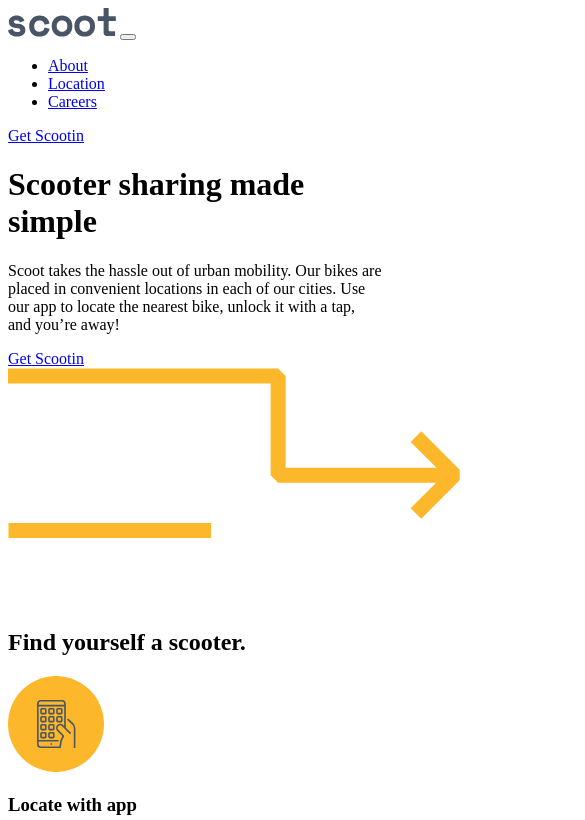
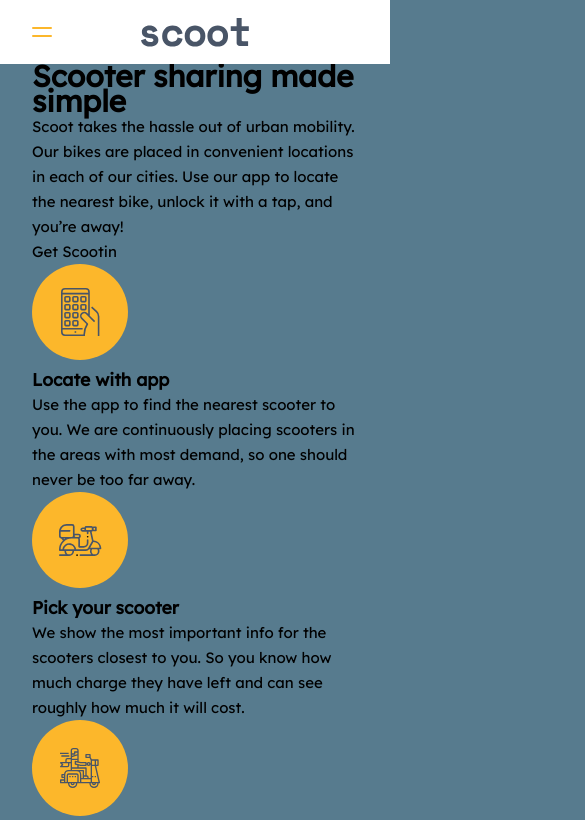
Before and after one commit to richieAiello/scoot-website, a website built with Parcel: page src/html/index.html in a window 390 px wide. Shown: the top 820 px of the page, 585 px wide, since content can reach past the window. Built offline with nearby package versions, Linux system fonts and the light colour scheme.

Commit message:
Reset, base styles and starting styles for nav. Added links to footer icons.

```diff
--- a/src/html/index.html
+++ b/src/html/index.html
@@ -17,14 +17,13 @@
 </head>
 <body class="body">
   <nav class="nav">
-    <img src="../assets/logo.svg" alt="Scoot company logo.">
-
+    <div class="nav__wrapper container">
+      <img src="../assets/logo.svg" alt="Scoot company logo." class="logo">
       <!-- Hidden on tablet and desktop  -->
       <button type="button" aria-label="Open and close navigation menu." class="btn btn--hamburger">
         <span class="hamburger hamburger--top"></span>
         <span class="hamburger hamburger--bottom"></span>
       </button>
-
       <!-- Revealed with hamburger button on mobile. Displayed on tablet and desktop. -->
       <div class="nav__menu hidden">
         <ul class="nav__list">
@@ -38,14 +37,13 @@
             <a href="./careers.html" class="nav__link link">Careers</a>
           </li>
         </ul>
-
         <a href="#" class="btn btn--nav link">
           Get Scootin
         </a>
       </div>
-
       <!-- Page overlay revealed with hamburger button on mobile. Removed for tablet and desktop. -->
       <div class="nav__shadow hidden"></div>
+    </div>
   </nav>
   <header class="hero">
     <div class="hero__context container">
@@ -209,7 +207,7 @@
   </main>
   <footer class="footer">
      <div class="footer__wrapper container">
-       <img src="../assets/logo.svg" alt="Scoot company logo.">
+       <img src="../assets/logo.svg" alt="Scoot company logo." class="logo">
        <ul class="footer__list">
         <li class="footer__item">
           <a href="./about.html" class="footer__link link">About</a>
--- a/src/js/insertSvgs.js
+++ b/src/js/insertSvgs.js
@@ -1,15 +1,17 @@
 const iconContainer = document.querySelector('.footer__icons');
 
 const facebook = `
+  <a href="#" class="footer__icon-link">
   <svg xmlns="http://www.w3.org/2000/svg" width="24" height="24">
   <path fill="#FCB72B" class="footer__icon"
   d="M22.675 0H1.325C.593 0 0 .593 0 1.325v21.351C0 23.407.593 24 1.325
   24H12.82v-9.294H9.692v-3.622h3.128V8.413c0-3.1 1.893-4.788
   4.659-4.788 1.325 0 2.463.099 2.795.143v3.24l-1.918.001c-1.504
   0-1.795.715-1.795 1.763v2.313h3.587l-.467 3.622h-3.12V24h6.116c.73
-  0 1.323-.593 1.323-1.325V1.325C24 .593 23.407 0 22.675 0z"/></svg>`;
+  0 1.323-.593 1.323-1.325V1.325C24 .593 23.407 0 22.675 0z"/></svg></a>`;
 
 const twitter = `
+  <a href="#" class="footer__icon-link">
   <svg xmlns="http://www.w3.org/2000/svg" width="24" height="20">
   <path fill="#FCB72B" class="footer__icon"
   d="M24 2.557a9.83 9.83 0 01-2.828.775A4.932 4.932 0 0023.337.608a9.864
@@ -18,9 +20,10 @@
   6.574 4.903 4.903 0 01-2.229-.616c-.054 2.281 1.581 4.415 3.949
   4.89a4.935 4.935 0 01-2.224.084 4.928 4.928 0 004.6 3.419A9.9 9.9 0
   010 17.54a13.94 13.94 0 007.548 2.212c9.142 0 14.307-7.721
-  13.995-14.646A10.025 10.025 0 0024 2.557z"/></svg>`;
+  13.995-14.646A10.025 10.025 0 0024 2.557z"/></svg></a>`;
 
 const instagram = `
+  <a href="#" class="footer__icon-link">
   <svg xmlns="http://www.w3.org/2000/svg" width="24" height="24">
   <path fill="#FCB72B" class="footer__icon"
   d="M12 2.163c3.204 0 3.584.012 4.85.07 3.252.148 4.771 1.691
@@ -35,8 +38,11 @@
   0-3.259-.014-3.667-.072-4.947-.196-4.354-2.617-6.78-6.979-6.98C15.668.014
   15.259 0 12 0zm0 5.838a6.162 6.162 0 100 12.324 6.162 6.162 0 000-12.324zM12
   16a4 4 0 110-8 4 4 0 010 8zm6.406-11.845a1.44 1.44 0 100 2.881 1.44
-  1.44 0 000-2.881z"/></svg>`;
+  1.44 0 000-2.881z"/></svg></a>`;
 
 export const insertSvgs = () => {
-  iconContainer.innerHTML = `${facebook} ${twitter} ${instagram}`;
+  iconContainer.innerHTML = `
+    ${facebook}
+    ${twitter}
+    ${instagram}`;
 }
--- a/src/styles/main.scss
+++ b/src/styles/main.scss
@@ -1,2 +1,175 @@
-// font-family: 'Lexend Deca', sans-serif;
+/**************************************
+  VARIABLES
+**************************************/
+$yellow: #fcb72b;
+$light-yellow: #fff4df;
+$navy: #495567;
+$grey: #939caa;
+$light-grey: #e5ecf4;
+$snow: #f2f5f9;
+$white: #ffffff;
+
+/**************************************
+  RESET AND SCROLLBAR
+**************************************/
+*,
+*::before,
+*::after {
+  box-sizing: border-box;
+  padding: 0;
+  margin: 0;
+}
+/**************************************
+  BASE STYLES
+**************************************/
 // font-family: 'Space Mono', monospace;
+.body {
+  font-family: 'Lexend Deca', sans-serif;
+  font-weight: 400;
+  font-size: 0.9375rem;
+  line-height: 1.5625rem;
+  background-color: rgb(87, 123, 142);
+}
+
+.container {
+  width: calc(100% - 4rem);
+  margin-inline: auto;
+}
+
+.btn {
+  display: inline-block;
+  border: initial;
+  background-color: initial;
+  color: inherit;
+}
+
+.link {
+  text-decoration: none;
+  color: inherit;
+}
+
+.invisible {
+  clip: rect(1px, 1px, 1px, 1px);
+  clip-path: inset(50%);
+  height: 1px;
+  width: 1px;
+  margin: -1px;
+  overflow: hidden;
+  position: absolute;
+}
+
+// Placed at the bottom of base styles to overwrite base styling of buttons.
+.hidden {
+  display: none;
+}
+
+/**************************************
+  NAV
+**************************************/
+.nav {
+  height: 4rem;
+  width: 100%;
+  background-color: $white;
+  position: fixed;
+  top: 0;
+  z-index: 2;
+
+  &__wrapper {
+    display: flex;
+    align-items: center;
+    height: 100%;
+  }
+}
+
+.logo {
+  position: absolute;
+  left: 0;
+  right: 0;
+  margin-inline: auto;
+}
+
+// Absolutely positioned to btn--hamburger.
+// When toggling nav menu swap hamburger button to position fixed
+.hamburger {
+  background-color: $yellow;
+  width: 20px;
+  height: 2px;
+  border-radius: 1rem;
+  transition: all 500ms;
+  position: absolute;
+  left: 0;
+
+  &--top {
+    top: 3px;
+  }
+
+  &--bottom {
+    bottom: 3px;
+  }
+}
+
+// Toggled on click for .hamburger--top
+.flip-top {
+  top: 7px;
+  transform: rotate(-225deg);
+}
+
+// Toggled on click for .hamburger--bottom
+.flip-bottom {
+  bottom: 7px;
+  transform: rotate(-315deg);
+}
+/**************************************
+  HEADER
+**************************************/
+.hero {
+  margin-top: 4rem;
+}
+/**************************************
+  MAIN
+**************************************/
+/**************************************
+  FOOTER
+**************************************/
+/**************************************
+  BUTTONS
+**************************************/
+.btn {
+  &--hamburger {
+    height: 1rem;
+    width: 1.25rem;
+    position: relative;
+
+    &:hover,
+    &:focus {
+      .hamburger {
+        background-color: $navy;
+      }
+    }
+  }
+
+  &--nav {
+
+  }
+}
+/**************************************
+  IMAGES
+**************************************/
+.image {
+  max-width: 100%;
+  object-fit: cover;
+}
+/**************************************
+  PATTERNS
+**************************************/
+// Any section with a pattern overflowing off the right side of the screen must have
+// a overflow or overflow-x of none!!
+.pattern {
+  &--primary {
+    display: none;
+  }
+
+  &--secondary {
+    display: none;
+  }
+}
```
Lines whose indentation alone changed are shown as unchanged.
